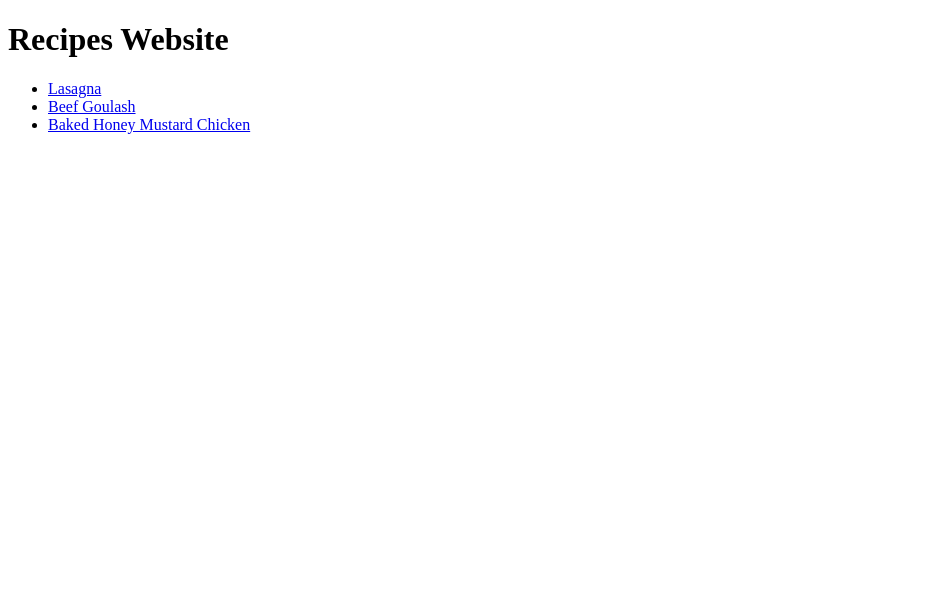
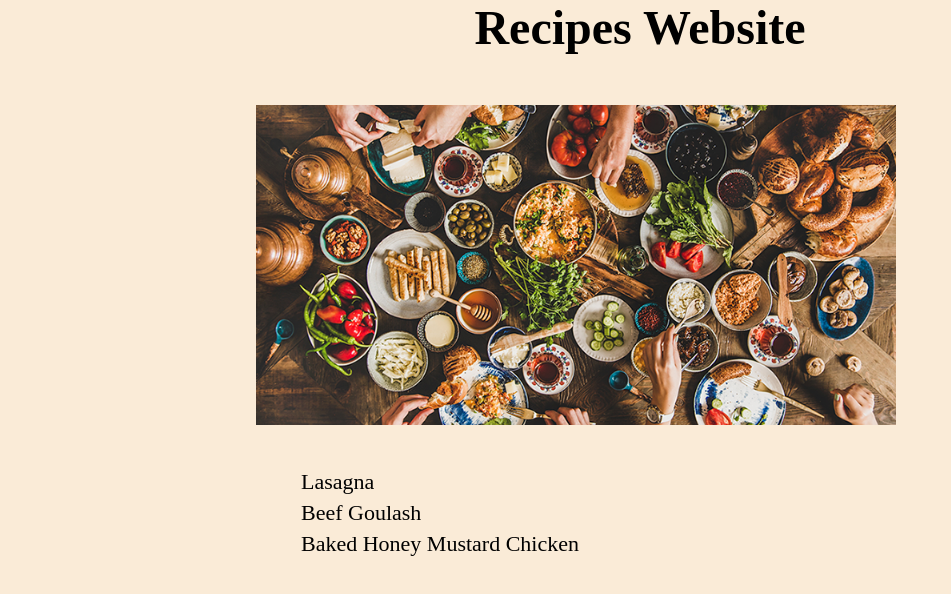
Before and after one commit to DujMaa/recipies_website, a plain HTML site: page index.html in a window 1280 px wide. Shown: the whole page, without its empty margins (0-951 px from the left). Drawn offline with Linux system fonts and the light colour scheme.

Commit message:
Create css file and style website
Added .css file and started syling main recipe webpage. Need to add pictures to all dishes.

```diff
--- a/index.html
+++ b/index.html
@@ -3,11 +3,18 @@
   <head>
     <meta charset="utf-8" />
     <title>Recipes website</title>
+    <link rel="stylesheet" href="style.css" />
   </head>
   <body>
-    <h1>Recipes Website</h1>
+    <h1 id="heading">Recipes Website</h1>
 
-    <ul>
+    <div class="main">
+      <img
+        class="heading-img"
+        src="images/world-food-day-2020.png"
+        alt="Table with food"
+      />
+      <ul class="food-list">
         <li><a href="recipes/lasagna.html" target="_blank">Lasagna</a></li>
         <li>
           <a href="recipes/beef_goulash.html" target="_blank">Beef Goulash</a>
@@ -18,5 +25,6 @@
           >
         </li>
       </ul>
+    </div>
   </body>
 </html>
--- /dev/null
+++ b/style.css
@@ -0,0 +1,38 @@
+* {
+  margin: 0;
+  box-sizing: border-box;
+}
+
+body {
+  background-color: antiquewhite;
+}
+
+.heading-img {
+  width: 50vw;
+  height: auto;
+}
+
+.main {
+  width: 60vw;
+  margin: 50px auto;
+}
+
+#heading {
+  font-size: 48px;
+  text-align: center;
+}
+
+.food-list {
+  margin-top: 40px;
+  font-size: 22px;
+}
+
+a {
+  color: black;
+  text-decoration: none;
+}
+
+li {
+  list-style: none;
+  margin: 5px;
+}
```
Also changed, not shown: images/world-food-day-2020.png (added). Lines whose indentation alone changed are shown as unchanged.
